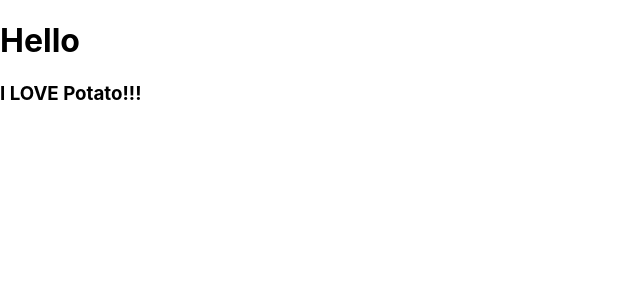
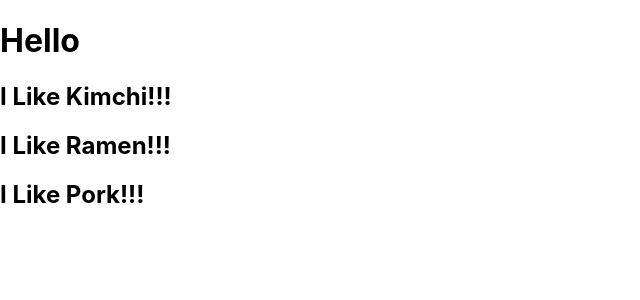
Before and after one commit to simonyjs/movie_app_2020, a React (Create React App) app: page / in a window 1280 px wide. Shown: the top 300 px of the page, without its empty margins (0-640 px from the left). Built offline with nearby package versions, Linux system fonts and the light colour scheme.

Commit message:
#2.1 Reusable Components with JSX + Props

```diff
--- a/src/App.js
+++ b/src/App.js
@@ -1,11 +1,21 @@
 import React from 'react';
-import Potato from './Potato';
+
+// function Food(props) {
+//   console.log(props.fav);
+function Food({ fav }) {
+  console.log(fav);
+  // return <h2>I Like {props.fav}Beef!!!</h2>;
+  // return <h2>I Like {props.fav}!!!</h2>;
+  return <h2>I Like {fav}!!!</h2>;
+}
 
 function App() {
   return (
     <div>
       <h1>Hello</h1>
-      <Potato />
+      <Food fav="Kimchi" love={[1, 2, 56, true]} att={false} />
+      <Food fav="Ramen" />
+      <Food fav="Pork" />
     </div>
   );
 }
--- a/src/Potato.js
+++ /dev/null
@@ -1,7 +0,0 @@
-import React from 'react';
-
-function Potato() {
-  return <h3>I LOVE Potato!!!</h3>;
-}
-
-export default Potato;
```
